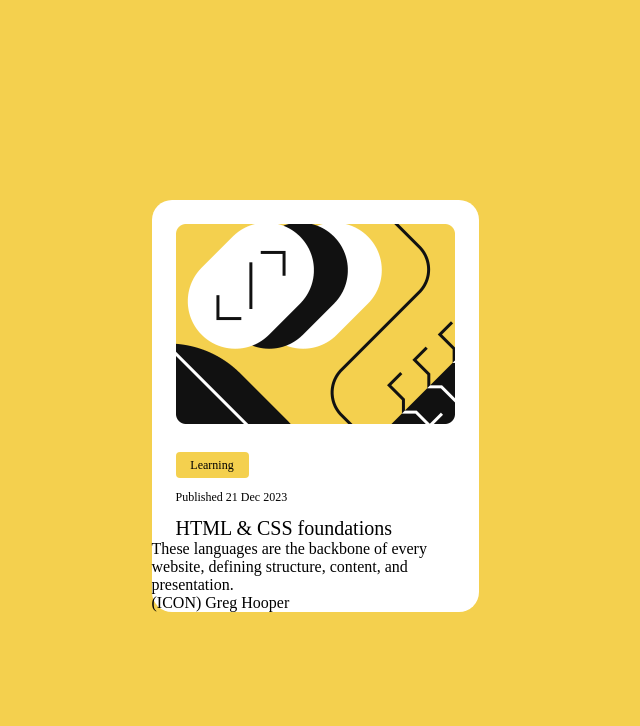
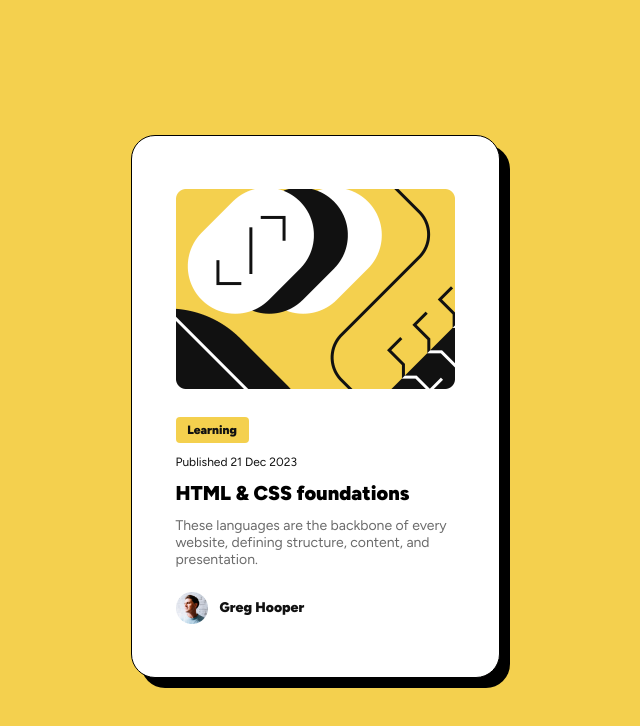
Before and after one commit to edemilsonfilho/blog-preview-card-figma, a plain HTML site: page index.html in a window 1280 px wide. Shown: the whole page, without its empty margins (325-965 px from the left). Drawn offline with Linux system fonts and the light colour scheme.

Commit message:
finaliza layout moibile

```diff
--- a/index.html
+++ b/index.html
@@ -6,6 +6,10 @@
     <meta name="viewport" content="width=device-width, initial-scale=1.0">
     <title>Document</title>
     <link rel="stylesheet" href="style.css">
+    <link rel="preconnect" href="https://fonts.googleapis.com">
+    <link rel="preconnect" href="https://fonts.gstatic.com" crossorigin>
+    <link href="https://fonts.googleapis.com/css2?family=Figtree:ital,wght@0,300..900;1,300..900&display=swap"
+        rel="stylesheet">
 </head>
 
 <body>
@@ -17,7 +21,9 @@
             <div class="bio">HTML & CSS foundations</div>
             <div class="legend">These languages are the backbone of every website, defining structure, content, and
                 presentation.</div>
-            <div class="rodape">(ICON) Greg Hooper</div>
+            <div class="rodape">
+                <img src="imgs/imageee.png" id="icon-rodape" alt="">Greg Hooper
+            </div>
 
         </div>
     </main>
--- a/style.css
+++ b/style.css
@@ -17,15 +17,22 @@
      align-items: center;
      width: 375px;
      height: 812px;
+
  }
 
  .havbar {
      display: flex;
      flex-direction: column;
+     padding: 20px;
+     box-shadow: 10px 10px 0px #000;
      justify-content: center;
-     border-radius: 20px;
+     border-radius: 24px;
      width: 327px;
+     font-family: "Figtree", serif;
+     height: 501px;
      background-color: #ffffff;
+
+     border: 1px solid black;
  }
 
  img {
@@ -43,6 +50,8 @@
      align-items: center;
      font-size: 12px;
      margin-left: 24px;
+     font-weight: 900;
+     color: rgba(17, 17, 17, 1);
      display: flex;
      background-color: #F4D04E;
      width: 73px;
@@ -50,14 +59,44 @@
  }
 
  .dat {
-
      margin-left: 24px;
      font-size: 12px;
      margin-top: 12px;
+     color: rgba(17, 17, 17, 1);
  }
 
  .bio {
+     font-weight: 900;
      margin-top: 12px;
      margin-left: 24px;
+     cursor: pointer;
      font-size: 20px;
  }
+
+ .bio:hover {
+     color: rgba(244, 208, 78, 1);
+ }
+
+
+
+ .legend {
+     font-size: 14px;
+     color: #6B6B6B;
+     margin: 12px 24px 24px 24px;
+ }
+
+ .rodape {
+     padding-left: 24px;
+     font-weight: 900;
+     display: flex;
+     align-items: center;
+     font-size: 14px;
+     color: rgba(17, 17, 17, 1);
+     padding-bottom: 24px;
+ }
+
+ #icon-rodape {
+     width: 32px;
+     padding-right: 12px;
+     height: 32px;
+ }
```
Also changed, not shown: imgs/imageee.png (added).
